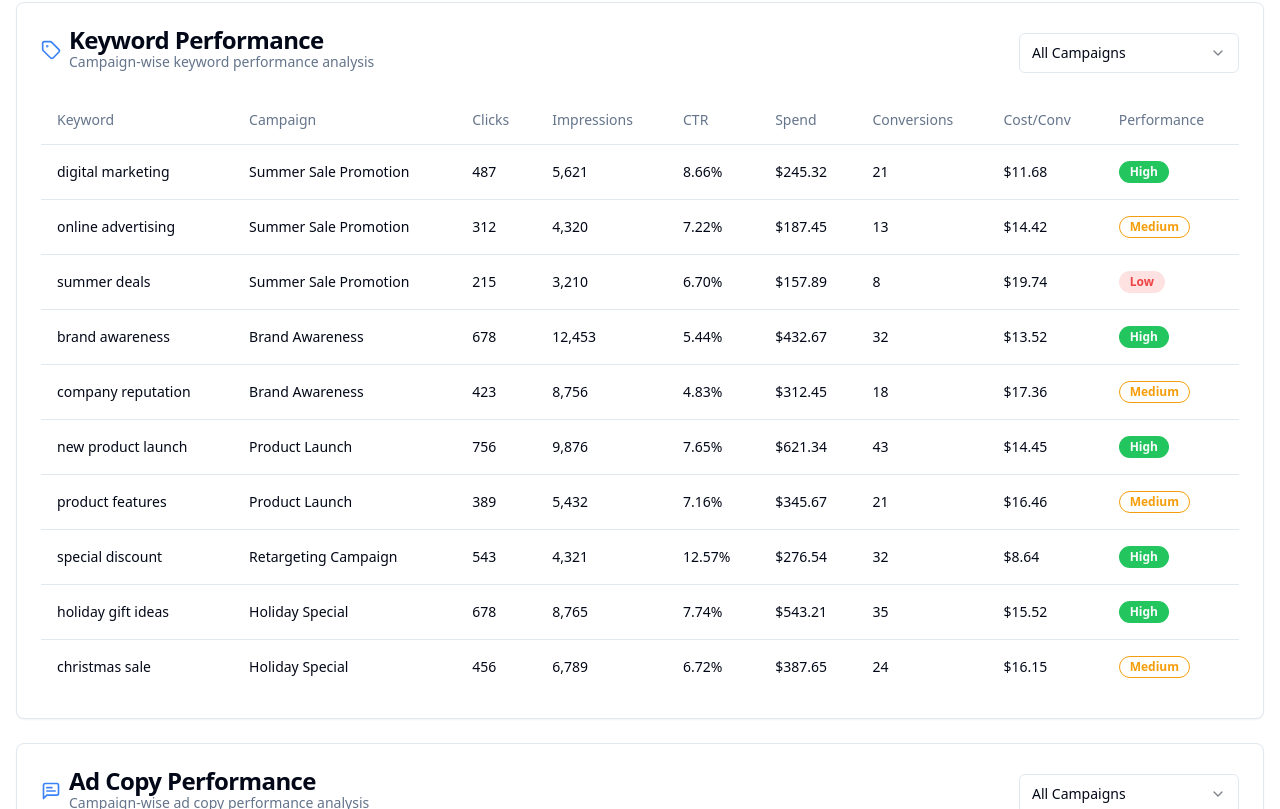
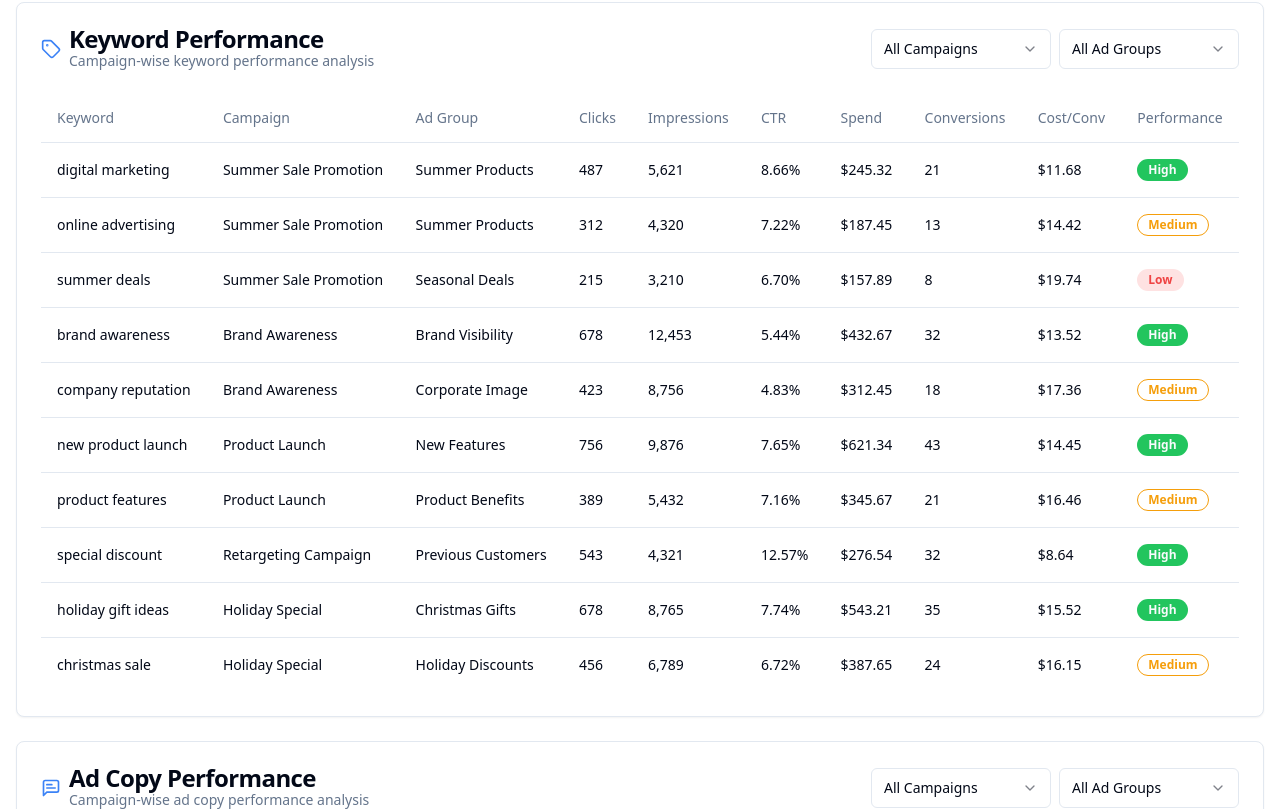
Before and after one commit to kotavijay13/google-ads-analysis, a React (Vite) app: page / in a window 1280 px wide. Shown: the part 1951-2760 px from the top of the page. Built offline with nearby package versions, Linux system fonts and the light colour scheme.

Commit message:
Add ad group filter and column
Add ad group to keyword and ad copy performance tables and filters.

```diff
--- a/src/components/AdCopyPerformance.tsx
+++ b/src/components/AdCopyPerformance.tsx
@@ -17,20 +17,33 @@ import {
 } from "@/components/ui/table";
 import { Badge } from "@/components/ui/badge";
 import { Select, SelectContent, SelectItem, SelectTrigger, SelectValue } from "@/components/ui/select";
-import { AdCopyData, Campaign } from '../data/mockData';
-import { MessageSquareText, ChartLine } from "lucide-react";
+import { AdCopyData, Campaign, AdGroup } from '../data/mockData';
+import { MessageSquareText } from "lucide-react";
 
 interface AdCopyPerformanceProps {
   adCopies: AdCopyData[];
   campaigns: Campaign[];
+  adGroups: AdGroup[];
 }
 
-const AdCopyPerformance = ({ adCopies, campaigns }: AdCopyPerformanceProps) => {
+const AdCopyPerformance = ({ adCopies, campaigns, adGroups }: AdCopyPerformanceProps) => {
   const [selectedCampaign, setSelectedCampaign] = useState<string>('all');
+  const [selectedAdGroup, setSelectedAdGroup] = useState<string>('all');
 
-  const filteredAdCopies = selectedCampaign === 'all'
+  // Filter ad copies first by campaign
+  const campaignFilteredAdCopies = selectedCampaign === 'all'
     ? adCopies
     : adCopies.filter(adCopy => adCopy.campaignId === selectedCampaign);
+
+  // Then filter by ad group
+  const filteredAdCopies = selectedAdGroup === 'all'
+    ? campaignFilteredAdCopies
+    : campaignFilteredAdCopies.filter(adCopy => adCopy.adGroupId === selectedAdGroup);
+
+  // Get available ad groups based on selected campaign
+  const availableAdGroups = selectedCampaign === 'all'
+    ? adGroups
+    : adGroups.filter(adGroup => adGroup.campaignId === selectedCampaign);
 
   const formatNumber = (value: number) => {
     return new Intl.NumberFormat('en-US').format(value);
@@ -63,7 +76,7 @@ const AdCopyPerformance = ({ adCopies, campaigns }: AdCopyPerformanceProps) => {
 
   return (
     <Card className="mb-6">
-      <CardHeader className="flex flex-row items-center justify-between">
+      <CardHeader className="flex flex-col space-y-2 sm:flex-row sm:items-center sm:justify-between sm:space-y-0">
         <div className="flex items-center gap-2">
           <MessageSquareText className="h-5 w-5 text-blue-500" />
           <div>
@@ -71,8 +84,12 @@ const AdCopyPerformance = ({ adCopies, campaigns }: AdCopyPerformanceProps) => {
             <CardDescription>Campaign-wise ad copy performance analysis</CardDescription>
           </div>
         </div>
-        <Select value={selectedCampaign} onValueChange={setSelectedCampaign}>
-          <SelectTrigger className="w-[220px]">
+        <div className="flex flex-col sm:flex-row gap-2">
+          <Select value={selectedCampaign} onValueChange={(value) => {
+            setSelectedCampaign(value);
+            setSelectedAdGroup('all'); // Reset ad group filter when campaign changes
+          }}>
+            <SelectTrigger className="w-[180px]">
               <SelectValue placeholder="Filter by campaign" />
             </SelectTrigger>
             <SelectContent>
@@ -82,6 +99,19 @@ const AdCopyPerformance = ({ adCopies, campaigns }: AdCopyPerformanceProps) => {
               ))}
             </SelectContent>
           </Select>
+
+          <Select value={selectedAdGroup} onValueChange={setSelectedAdGroup}>
+            <SelectTrigger className="w-[180px]">
+              <SelectValue placeholder="Filter by ad group" />
+            </SelectTrigger>
+            <SelectContent>
+              <SelectItem value="all">All Ad Groups</SelectItem>
+              {availableAdGroups.map((adGroup) => (
+                <SelectItem key={adGroup.id} value={adGroup.id}>{adGroup.name}</SelectItem>
+              ))}
+            </SelectContent>
+          </Select>
+        </div>
       </CardHeader>
       <CardContent>
         <div className="overflow-x-auto">
@@ -91,6 +121,7 @@ const AdCopyPerformance = ({ adCopies, campaigns }: AdCopyPerformanceProps) => {
                 <TableHead>Headline</TableHead>
                 <TableHead className="hidden md:table-cell">Description</TableHead>
                 <TableHead>Campaign</TableHead>
+                <TableHead>Ad Group</TableHead>
                 <TableHead>Clicks</TableHead>
                 <TableHead className="hidden md:table-cell">Impressions</TableHead>
                 <TableHead>CTR</TableHead>
@@ -110,6 +141,7 @@ const AdCopyPerformance = ({ adCopies, campaigns }: AdCopyPerformanceProps) => {
                     {adCopy.description}
                   </TableCell>
                   <TableCell>{adCopy.campaignName}</TableCell>
+                  <TableCell>{adCopy.adGroupName}</TableCell>
                   <TableCell>{formatNumber(adCopy.clicks)}</TableCell>
                   <TableCell className="hidden md:table-cell">{formatNumber(adCopy.impressions)}</TableCell>
                   <TableCell>{formatPercent(adCopy.ctr)}</TableCell>
--- a/src/components/KeywordPerformance.tsx
+++ b/src/components/KeywordPerformance.tsx
@@ -17,20 +17,33 @@ import {
 } from "@/components/ui/table";
 import { Badge } from "@/components/ui/badge";
 import { Select, SelectContent, SelectItem, SelectTrigger, SelectValue } from "@/components/ui/select";
-import { KeywordData, Campaign } from '../data/mockData';
-import { Tag, ChartLine } from "lucide-react";
+import { KeywordData, Campaign, AdGroup } from '../data/mockData';
+import { Tag } from "lucide-react";
 
 interface KeywordPerformanceProps {
   keywords: KeywordData[];
   campaigns: Campaign[];
+  adGroups: AdGroup[];
 }
 
-const KeywordPerformance = ({ keywords, campaigns }: KeywordPerformanceProps) => {
+const KeywordPerformance = ({ keywords, campaigns, adGroups }: KeywordPerformanceProps) => {
   const [selectedCampaign, setSelectedCampaign] = useState<string>('all');
+  const [selectedAdGroup, setSelectedAdGroup] = useState<string>('all');
 
-  const filteredKeywords = selectedCampaign === 'all'
+  // Filter keywords first by campaign
+  const campaignFilteredKeywords = selectedCampaign === 'all'
     ? keywords
     : keywords.filter(keyword => keyword.campaignId === selectedCampaign);
+
+  // Then filter by ad group
+  const filteredKeywords = selectedAdGroup === 'all'
+    ? campaignFilteredKeywords
+    : campaignFilteredKeywords.filter(keyword => keyword.adGroupId === selectedAdGroup);
+
+  // Get available ad groups based on selected campaign
+  const availableAdGroups = selectedCampaign === 'all'
+    ? adGroups
+    : adGroups.filter(adGroup => adGroup.campaignId === selectedCampaign);
 
   const formatNumber = (value: number) => {
     return new Intl.NumberFormat('en-US').format(value);
@@ -63,7 +76,7 @@ const KeywordPerformance = ({ keywords, campaigns }: KeywordPerformanceProps) =>
 
   return (
     <Card className="mb-6">
-      <CardHeader className="flex flex-row items-center justify-between">
+      <CardHeader className="flex flex-col space-y-2 sm:flex-row sm:items-center sm:justify-between sm:space-y-0">
         <div className="flex items-center gap-2">
           <Tag className="h-5 w-5 text-blue-500" />
           <div>
@@ -71,8 +84,12 @@ const KeywordPerformance = ({ keywords, campaigns }: KeywordPerformanceProps) =>
             <CardDescription>Campaign-wise keyword performance analysis</CardDescription>
           </div>
         </div>
-        <Select value={selectedCampaign} onValueChange={setSelectedCampaign}>
-          <SelectTrigger className="w-[220px]">
+        <div className="flex flex-col sm:flex-row gap-2">
+          <Select value={selectedCampaign} onValueChange={(value) => {
+            setSelectedCampaign(value);
+            setSelectedAdGroup('all'); // Reset ad group filter when campaign changes
+          }}>
+            <SelectTrigger className="w-[180px]">
               <SelectValue placeholder="Filter by campaign" />
             </SelectTrigger>
             <SelectContent>
@@ -82,6 +99,19 @@ const KeywordPerformance = ({ keywords, campaigns }: KeywordPerformanceProps) =>
               ))}
             </SelectContent>
           </Select>
+
+          <Select value={selectedAdGroup} onValueChange={setSelectedAdGroup}>
+            <SelectTrigger className="w-[180px]">
+              <SelectValue placeholder="Filter by ad group" />
+            </SelectTrigger>
+            <SelectContent>
+              <SelectItem value="all">All Ad Groups</SelectItem>
+              {availableAdGroups.map((adGroup) => (
+                <SelectItem key={adGroup.id} value={adGroup.id}>{adGroup.name}</SelectItem>
+              ))}
+            </SelectContent>
+          </Select>
+        </div>
       </CardHeader>
       <CardContent>
         <div className="overflow-x-auto">
@@ -90,6 +120,7 @@ const KeywordPerformance = ({ keywords, campaigns }: KeywordPerformanceProps) =>
               <TableRow>
                 <TableHead>Keyword</TableHead>
                 <TableHead>Campaign</TableHead>
+                <TableHead>Ad Group</TableHead>
                 <TableHead>Clicks</TableHead>
                 <TableHead className="hidden md:table-cell">Impressions</TableHead>
                 <TableHead>CTR</TableHead>
@@ -104,6 +135,7 @@ const KeywordPerformance = ({ keywords, campaigns }: KeywordPerformanceProps) =>
                 <TableRow key={keyword.id}>
                   <TableCell className="font-medium">{keyword.keyword}</TableCell>
                   <TableCell>{keyword.campaignName}</TableCell>
+                  <TableCell>{keyword.adGroupName}</TableCell>
                   <TableCell>{formatNumber(keyword.clicks)}</TableCell>
                   <TableCell className="hidden md:table-cell">{formatNumber(keyword.impressions)}</TableCell>
                   <TableCell>{formatPercent(keyword.ctr)}</TableCell>
--- a/src/data/mockData.ts
+++ b/src/data/mockData.ts
@@ -10,6 +10,13 @@ export interface Campaign {
   cpc: number;
   conversionRate: number;
   costPerConversion: number;
+}
+
+export interface AdGroup {
+  id: string;
+  name: string;
+  campaignId: string;
+  campaignName: string;
 }
 
 export interface DailyData {
@@ -39,6 +46,8 @@ export interface KeywordData {
   keyword: string;
   campaignId: string;
   campaignName: string;
+  adGroupId: string;
+  adGroupName: string;
   clicks: number;
   impressions: number;
   ctr: number;
@@ -54,6 +63,8 @@ export interface AdCopyData {
   description: string;
   campaignId: string;
   campaignName: string;
+  adGroupId: string;
+  adGroupName: string;
   clicks: number;
   impressions: number;
   ctr: number;
@@ -131,6 +142,63 @@ export const campaignsData: Campaign[] = [
   },
 ];
 
+export const adGroupsData: AdGroup[] = [
+  {
+    id: '1',
+    name: 'Summer Products',
+    campaignId: '1',
+    campaignName: 'Summer Sale Promotion'
+  },
+  {
+    id: '2',
+    name: 'Seasonal Deals',
+    campaignId: '1',
+    campaignName: 'Summer Sale Promotion'
+  },
+  {
+    id: '3',
+    name: 'Brand Visibility',
+    campaignId: '2',
+    campaignName: 'Brand Awareness'
+  },
+  {
+    id: '4',
+    name: 'Corporate Image',
+    campaignId: '2',
+    campaignName: 'Brand Awareness'
+  },
+  {
+    id: '5',
+    name: 'New Features',
+    campaignId: '3',
+    campaignName: 'Product Launch'
+  },
+  {
+    id: '6',
+    name: 'Product Benefits',
+    campaignId: '3',
+    campaignName: 'Product Launch'
+  },
+  {
+    id: '7',
+    name: 'Previous Customers',
+    campaignId: '4',
+    campaignName: 'Retargeting Campaign'
+  },
+  {
+    id: '8',
+    name: 'Christmas Gifts',
+    campaignId: '5',
+    campaignName: 'Holiday Special'
+  },
+  {
+    id: '9',
+    name: 'Holiday Discounts',
+    campaignId: '5',
+    campaignName: 'Holiday Special'
+  }
+];
+
 export const dailyPerformance: DailyData[] = [
   { date: '2023-05-01', spend: 432.12, clicks: 654, impressions: 12451, conversions: 34 },
   { date: '2023-05-02', spend: 456.78, clicks: 689, impressions: 13245, conversions: 38 },
@@ -168,6 +236,8 @@ export const keywordPerformanceData: KeywordData[] = [
     keyword: 'digital marketing',
     campaignId: '1',
     campaignName: 'Summer Sale Promotion',
+    adGroupId: '1',
+    adGroupName: 'Summer Products',
     clicks: 487,
     impressions: 5621,
     ctr: 8.66,
@@ -181,6 +251,8 @@ export const keywordPerformanceData: KeywordData[] = [
     keyword: 'online advertising',
     campaignId: '1',
     campaignName: 'Summer Sale Promotion',
+    adGroupId: '1',
+    adGroupName: 'Summer Products',
     clicks: 312,
     impressions: 4320,
     ctr: 7.22,
@@ -194,6 +266,8 @@ export const keywordPerformanceData: KeywordData[] = [
     keyword: 'summer deals',
     campaignId: '1',
     campaignName: 'Summer Sale Promotion',
+    adGroupId: '2',
+    adGroupName: 'Seasonal Deals',
     clicks: 215,
     impressions: 3210,
     ctr: 6.70,
@@ -207,6 +281,8 @@ export const keywordPerformanceData: KeywordData[] = [
     keyword: 'brand awareness',
     campaignId: '2',
     campaignName: 'Brand Awareness',
+    adGroupId: '3',
+    adGroupName: 'Brand Visibility',
     clicks: 678,
     impressions: 12453,
     ctr: 5.44,
@@ -220,6 +296,8 @@ export const keywordPerformanceData: KeywordData[] = [
     keyword: 'company reputation',
     campaignId: '2',
     campaignName: 'Brand Awareness',
+    adGroupId: '4',
+    adGroupName: 'Corporate Image',
     clicks: 423,
     impressions: 8756,
     ctr: 4.83,
@@ -233,6 +311,8 @@ export const keywordPerformanceData: KeywordData[] = [
     keyword: 'new product launch',
     campaignId: '3',
     campaignName: 'Product Launch',
+    adGroupId: '5',
+    adGroupName: 'New Features',
     clicks: 756,
     impressions: 9876,
     ctr: 7.65,
@@ -246,6 +326,8 @@ export const keywordPerformanceData: KeywordData[] = [
     keyword: 'product features',
     campaignId: '3',
     campaignName: 'Product Launch',
+    adGroupId: '6',
+    adGroupName: 'Product Benefits',
     clicks: 389,
     impressions: 5432,
     ctr: 7.16,
@@ -259,6 +341,8 @@ export const keywordPerformanceData: KeywordData[] = [
     keyword: 'special discount',
     campaignId: '4',
     campaignName: 'Retargeting Campaign',
+    adGroupId: '7',
+    adGroupName: 'Previous Customers',
     clicks: 543,
     impressions: 4321,
     ctr: 12.57,
@@ -272,6 +356,8 @@ export const keywordPerformanceData: KeywordData[] = [
     keyword: 'holiday gift ideas',
     campaignId: '5',
     campaignName: 'Holiday Special',
+    adGroupId: '8',
+    adGroupName: 'Christmas Gifts',
     clicks: 678,
     impressions: 8765,
     ctr: 7.74,
@@ -285,6 +371,8 @@ export const keywordPerformanceData: KeywordData[] = [
     keyword: 'christmas sale',
     campaignId: '5',
     campaignName: 'Holiday Special',
+    adGroupId: '9',
+    adGroupName: 'Holiday Discounts',
     clicks: 456,
     impressions: 6789,
     ctr: 6.72,
@@ -302,6 +390,8 @@ export const adCopyPerformanceData: AdCopyData[] = [
     description: 'Get 50% off on all summer products',
     campaignId: '1',
     campaignName: 'Summer Sale Promotion',
+    adGroupId: '1',
+    adGroupName: 'Summer Products',
     clicks: 523,
     impressions: 6120,
     ctr: 8.55,
@@ -316,6 +406,8 @@ export const adCopyPerformanceData: AdCopyData[] = [
     description: 'Beat the heat with cool savings',
     campaignId: '1',
     campaignName: 'Summer Sale Promotion',
+    adGroupId: '2',
+    adGroupName: 'Seasonal Deals',
     clicks: 345,
     impressions: 4780,
     ctr: 7.22,
@@ -330,6 +422,8 @@ export const adCopyPerformanceData: AdCopyData[] = [
     description: 'Quality and innovation you can trust',
     campaignId: '2',
     campaignName: 'Brand Awareness',
+    adGroupId: '3',
+    adGroupName: 'Brand Visibility',
     clicks: 712,
     impressions: 13450,
     ctr: 5.29,
@@ -344,6 +438,8 @@ export const adCopyPerformanceData: AdCopyData[] = [
     description: 'Industry experts with proven results',
     campaignId: '2',
     campaignName: 'Brand Awareness',
+    adGroupId: '4',
+    adGroupName: 'Corporate Image',
     clicks: 456,
     impressions: 9120,
     ctr: 5.00,
@@ -358,6 +454,8 @@ export const adCopyPerformanceData: AdCopyData[] = [
     description: 'Experience the innovation firsthand',
     campaignId: '3',
     campaignName: 'Product Launch',
+    adGroupId: '5',
+    adGroupName: 'New Features',
     clicks: 834,
     impressions: 10567,
     ctr: 7.89,
@@ -372,6 +470,8 @@ export const adCopyPerformanceData: AdCopyData[] = [
     description: 'See what our new product can do for you',
     campaignId: '3',
     campaignName: 'Product Launch',
+    adGroupId: '6',
+    adGroupName: 'Product Benefits',
     clicks: 421,
     impressions: 5876,
     ctr: 7.16,
@@ -386,6 +486,8 @@ export const adCopyPerformanceData: AdCopyData[] = [
     description: 'Click to see exclusive deals just for you',
     campaignId: '4',
     campaignName: 'Retargeting Campaign',
+    adGroupId: '7',
+    adGroupName: 'Previous Customers',
     clicks: 612,
     impressions: 4845,
     ctr: 12.63,
@@ -400,6 +502,8 @@ export const adCopyPerformanceData: AdCopyData[] = [
     description: 'Celebrate the holidays with amazing offers',
     campaignId: '5',
     campaignName: 'Holiday Special',
+    adGroupId: '8',
+    adGroupName: 'Christmas Gifts',
     clicks: 723,
     impressions: 9234,
     ctr: 7.83,
@@ -414,6 +518,8 @@ export const adCopyPerformanceData: AdCopyData[] = [
     description: 'Find the perfect present for everyone',
     campaignId: '5',
     campaignName: 'Holiday Special',
+    adGroupId: '8',
+    adGroupName: 'Christmas Gifts',
     clicks: 489,
     impressions: 7123,
     ctr: 6.87,
@@ -428,6 +534,8 @@ export const adCopyPerformanceData: AdCopyData[] = [
     description: 'Fast shipping on all holiday orders',
     campaignId: '5',
     campaignName: 'Holiday Special',
+    adGroupId: '9',
+    adGroupName: 'Holiday Discounts',
     clicks: 356,
     impressions: 5432,
     ctr: 6.55,
--- a/src/pages/Index.tsx
+++ b/src/pages/Index.tsx
@@ -16,7 +16,8 @@ import {
   geoData,
   getOverviewMetrics,
   keywordPerformanceData,
-  adCopyPerformanceData
+  adCopyPerformanceData,
+  adGroupsData
 } from '@/data/mockData';
 
 const Index = () => {
@@ -53,9 +54,17 @@ const Index = () => {
 
       <CampaignTable campaigns={campaignsData} />
 
-      <KeywordPerformance keywords={keywordPerformanceData} campaigns={campaignsData} />
+      <KeywordPerformance
+        keywords={keywordPerformanceData}
+        campaigns={campaignsData}
+        adGroups={adGroupsData}
+      />
 
-      <AdCopyPerformance adCopies={adCopyPerformanceData} campaigns={campaignsData} />
+      <AdCopyPerformance
+        adCopies={adCopyPerformanceData}
+        campaigns={campaignsData}
+        adGroups={adGroupsData}
+      />
     </div>
   );
 };
```
Lines whose indentation alone changed are shown as unchanged.
